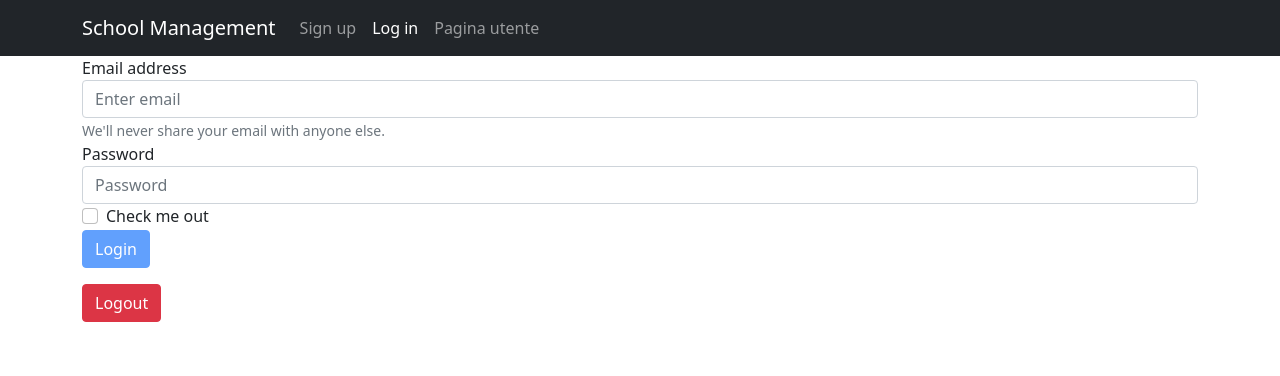
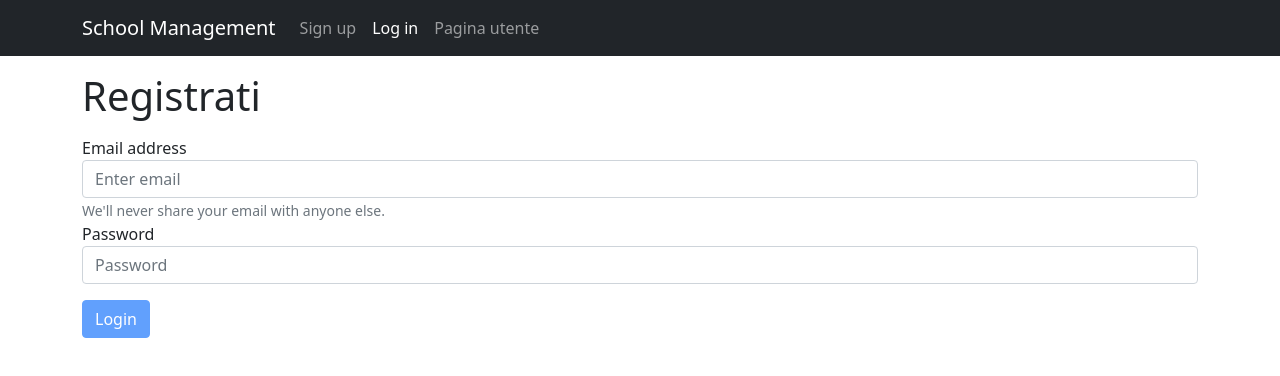
Before and after one commit to LorenzoBrunori/angular-school-management, an Angular app: page /login in a window 1280 px wide. Shown: the top 376 px of the page. Built offline with nearby package versions, Linux system fonts and the light colour scheme.

Commit message:
working-form-w-alert

```diff
--- a/src/app/components/login/login.component.html
+++ b/src/app/components/login/login.component.html
@@ -1,4 +1,24 @@
 <div class="container">
+  <div *ngIf="isLogged()">
+    <div class="row">
+      <div class="col-6">
+        <h1>LOGGATO</h1>
+      </div>
+      <div class="col-6 d-flex justify-content-end">
+        <button type="submit" class="btn btn-danger my-3" (click)="logOut()">
+          Logout
+        </button>
+      </div>
+    </div>
+  </div>
+  <div *ngIf="!isLogged()" class="my-3">
+    <div *ngIf="accessoFallito">
+      <div class="alert alert-danger" role="alert">
+        <h4 class="alert-heading">Credenziali Errate</h4>
+        <p>controllare di aver inserito correttamente email e password</p>
+      </div>
+    </div>
+    <h1 class="my-3">Registrati</h1>
     <form (ngSubmit)="logIn()" #loginForm="ngForm">
       <div class="form-group">
         <label for="exampleInputEmail1">Email address</label>
@@ -32,19 +52,13 @@
           #password="ngModel"
         />
       </div>
-    <div class="form-check">
-      <input type="checkbox" class="form-check-input" id="exampleCheck1" />
-      <label class="form-check-label" for="exampleCheck1">Check me out</label>
-    </div>
-    <button type="submit" class="btn btn-primary" [disabled]="!loginForm.valid">
+      <button
+        type="submit"
+        class="btn btn-primary mt-3"
+        [disabled]="!loginForm.valid"
+      >
         Login
       </button>
     </form>
-  <button type="submit" class="btn btn-danger my-3" (click)="logOut()">
-    Logout
-  </button>
-  <div class="your-datas">
-    <p>{{ user.email }}</p>
-    <p>{{ user.password }}</p>
   </div>
 </div>
--- a/src/app/components/login/login.component.ts
+++ b/src/app/components/login/login.component.ts
@@ -3,6 +3,7 @@ import { Component, ElementRef, OnInit, ViewChild } from "@angular/core";
 import { NgForm } from "@angular/forms";
 import { AuthService } from "src/app/services/auth.service";
 import { map } from "rxjs/operators";
+import { Router } from "@angular/router";
 
 @Component({
   selector: "app-login",
@@ -11,6 +12,7 @@ import { map } from "rxjs/operators";
 })
 export class LoginComponent implements OnInit {
   @ViewChild("loginForm") loginForm: NgForm;
+  accessoFallito = false;
   submitted = false;
   users = [];
   user = {
@@ -18,7 +20,11 @@ export class LoginComponent implements OnInit {
     password: "",
   };
 
-  constructor(private http: HttpClient, private authService: AuthService) {}
+  constructor(
+    private http: HttpClient,
+    private authService: AuthService,
+    private router: Router
+  ) {}
 
   ngOnInit(): void {}
 
@@ -50,9 +56,11 @@ export class LoginComponent implements OnInit {
             users[i].password == this.user.password
           ) {
             this.authService.login();
+            this.accessoFallito = false;
+            this.router.navigate(["/utente"]);
             break;
           } else {
-            console.log("ACCESSO FALLITO");
+            this.accessoFallito = true;
           }
         }
       });
@@ -61,4 +69,8 @@ export class LoginComponent implements OnInit {
   logOut() {
     this.authService.logout();
   }
+
+  isLogged() {
+    return this.authService.loggedIn;
+  }
 }
```
Also changed, not shown: src/app/components/login/login.component.css (+7 -1 lines). Lines whose indentation alone changed are shown as unchanged.
